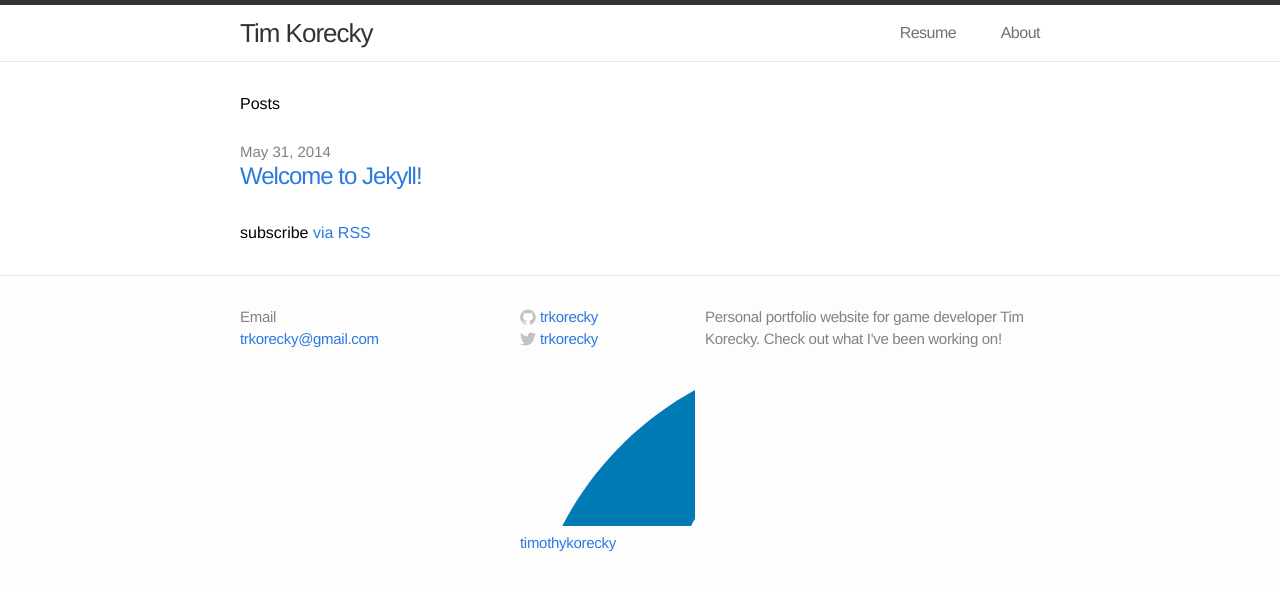
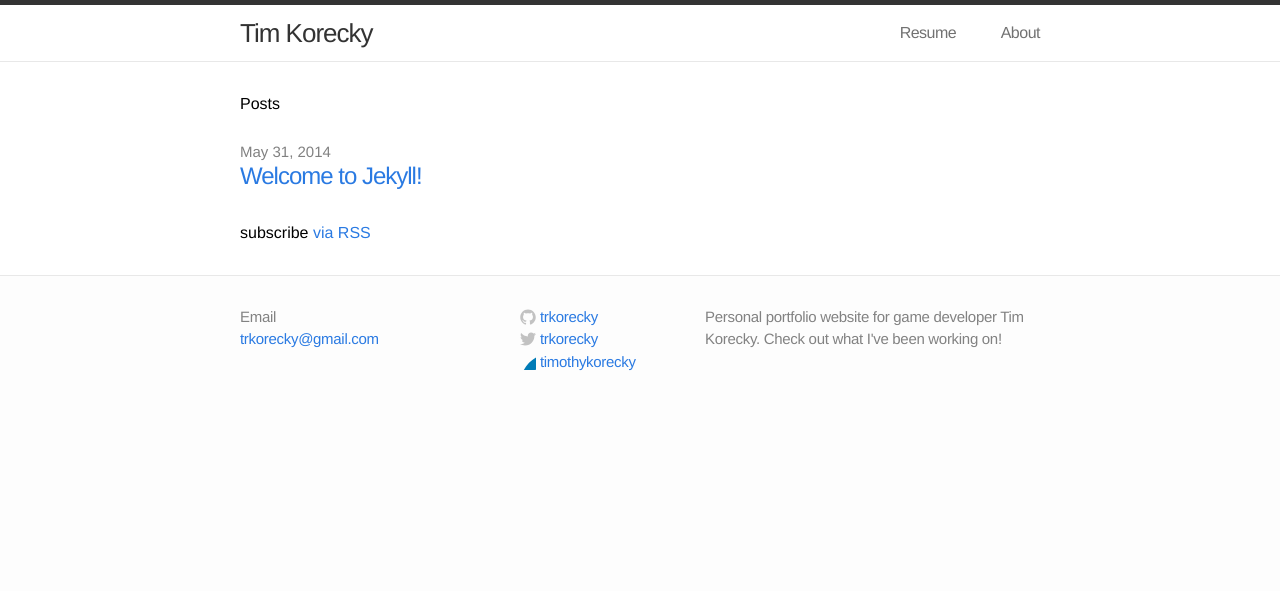
Before and after one commit to trkorecky/trkorecky.github.io, a Jekyll site: the page built from index.html, in a window 1280 px wide. Shown: the top 591 px of the page. Built offline with Jekyll 4.4.1, drawn with Linux system fonts in a browser that asks for light colours.

Commit message:
Third attempt on the LinkedIn SVG image

```diff
--- a/_includes/footer.html
+++ b/_includes/footer.html
@@ -53,13 +53,13 @@
         <li>
           <a href="http://www.linkedin.com/in/{{ site.linkedinname }}">
             <span class="icon linkedin">
-              <svg version="1.1" class="linkedin-icon-svg" xmlns="http://www.w3.org/2000/svg" xmlns:xlink="http://www.w3.org/1999/xlink" x="0px" y="0px"
+              <svg version="1.1" class="github-icon-svg" xmlns="http://www.w3.org/2000/svg" xmlns:xlink="http://www.w3.org/1999/xlink" x="0px" y="0px"
                  viewBox="0 0 16 16" enable-background="new 0 0 16 16" xml:space="preserve">
                 <path d="M0.449161376,30 C0.449161376,13.4314567 13.6795217,0 30,0 C46.3204783,0 59.5508386,13.4314567 59.5508386,30 C59.5508386,46.5685433 46.3204783,60 30,60 C13.6795217,60 0.449161376,46.5685433 0.449161376,30 Z M0.449161376,30" fill="#007BB6" sketch:type="MSShapeGroup"></path>
-    <path d="M22.4680392,23.7098144 L15.7808366,23.7098144 L15.7808366,44.1369537 L22.4680392,44.1369537 L22.4680392,23.7098144 Z M22.4680392,23.7098144" id="Path" fill="#FFFFFF" sketch:type="MSShapeGroup"></path>
-    <path d="M22.9084753,17.3908761 C22.8650727,15.3880081 21.4562917,13.862504 19.1686418,13.862504 C16.8809918,13.862504 15.3854057,15.3880081 15.3854057,17.3908761 C15.3854057,19.3522579 16.836788,20.9216886 19.0818366,20.9216886 L19.1245714,20.9216886 C21.4562917,20.9216886 22.9084753,19.3522579 22.9084753,17.3908761 Z M22.9084753,17.3908761" id="Path" fill="#FFFFFF" sketch:type="MSShapeGroup"></path>
-    <path d="M46.5846502,32.4246563 C46.5846502,26.1503226 43.2856534,23.2301456 38.8851658,23.2301456 C35.3347011,23.2301456 33.7450983,25.2128128 32.8575489,26.6036896 L32.8575489,23.7103567 L26.1695449,23.7103567 C26.2576856,25.6271338 26.1695449,44.137496 26.1695449,44.137496 L32.8575489,44.137496 L32.8575489,32.7292961 C32.8575489,32.1187963 32.9009514,31.5097877 33.0777669,31.0726898 C33.5610713,29.8530458 34.6614937,28.5902885 36.5089747,28.5902885 C38.9297703,28.5902885 39.8974476,30.4634101 39.8974476,33.2084226 L39.8974476,44.1369537 L46.5843832,44.1369537 L46.5846502,32.4246563 Z M46.5846502,32.4246563" id="Path" fill="#FFFFFF" sketch:type="MSShapeGroup"></path>
-    <path d="M59.5508386,30 C59.5508386,46.5685433 46.3204783,60 30,60 C23.9471212,60 18.3192858,58.1525134 13.6339051,54.9827754 L47.4941264,5.81941103 C54.8060245,11.2806503 59.5508386,20.0777973 59.5508386,30 Z M59.5508386,30" id="reflec" fill-opacity="0.08" fill="#000000" sketch:type="MSShapeGroup"></path>
+                <path d="M22.4680392,23.7098144 L15.7808366,23.7098144 L15.7808366,44.1369537 L22.4680392,44.1369537 L22.4680392,23.7098144 Z M22.4680392,23.7098144" id="Path" fill="#FFFFFF" sketch:type="MSShapeGroup"></path>
+                <path d="M22.9084753,17.3908761 C22.8650727,15.3880081 21.4562917,13.862504 19.1686418,13.862504 C16.8809918,13.862504 15.3854057,15.3880081 15.3854057,17.3908761 C15.3854057,19.3522579 16.836788,20.9216886 19.0818366,20.9216886 L19.1245714,20.9216886 C21.4562917,20.9216886 22.9084753,19.3522579 22.9084753,17.3908761 Z M22.9084753,17.3908761" id="Path" fill="#FFFFFF" sketch:type="MSShapeGroup"></path>
+                <path d="M46.5846502,32.4246563 C46.5846502,26.1503226 43.2856534,23.2301456 38.8851658,23.2301456 C35.3347011,23.2301456 33.7450983,25.2128128 32.8575489,26.6036896 L32.8575489,23.7103567 L26.1695449,23.7103567 C26.2576856,25.6271338 26.1695449,44.137496 26.1695449,44.137496 L32.8575489,44.137496 L32.8575489,32.7292961 C32.8575489,32.1187963 32.9009514,31.5097877 33.0777669,31.0726898 C33.5610713,29.8530458 34.6614937,28.5902885 36.5089747,28.5902885 C38.9297703,28.5902885 39.8974476,30.4634101 39.8974476,33.2084226 L39.8974476,44.1369537 L46.5843832,44.1369537 L46.5846502,32.4246563 Z M46.5846502,32.4246563" id="Path" fill="#FFFFFF" sketch:type="MSShapeGroup"></path>
+                <path d="M59.5508386,30 C59.5508386,46.5685433 46.3204783,60 30,60 C23.9471212,60 18.3192858,58.1525134 13.6339051,54.9827754 L47.4941264,5.81941103 C54.8060245,11.2806503 59.5508386,20.0777973 59.5508386,30 Z M59.5508386,30" id="reflec" fill-opacity="0.08" fill="#000000" sketch:type="MSShapeGroup"></path>
               </svg>
             </span>
             <span class="username">{{ site.linkedinname }}</span>
```
